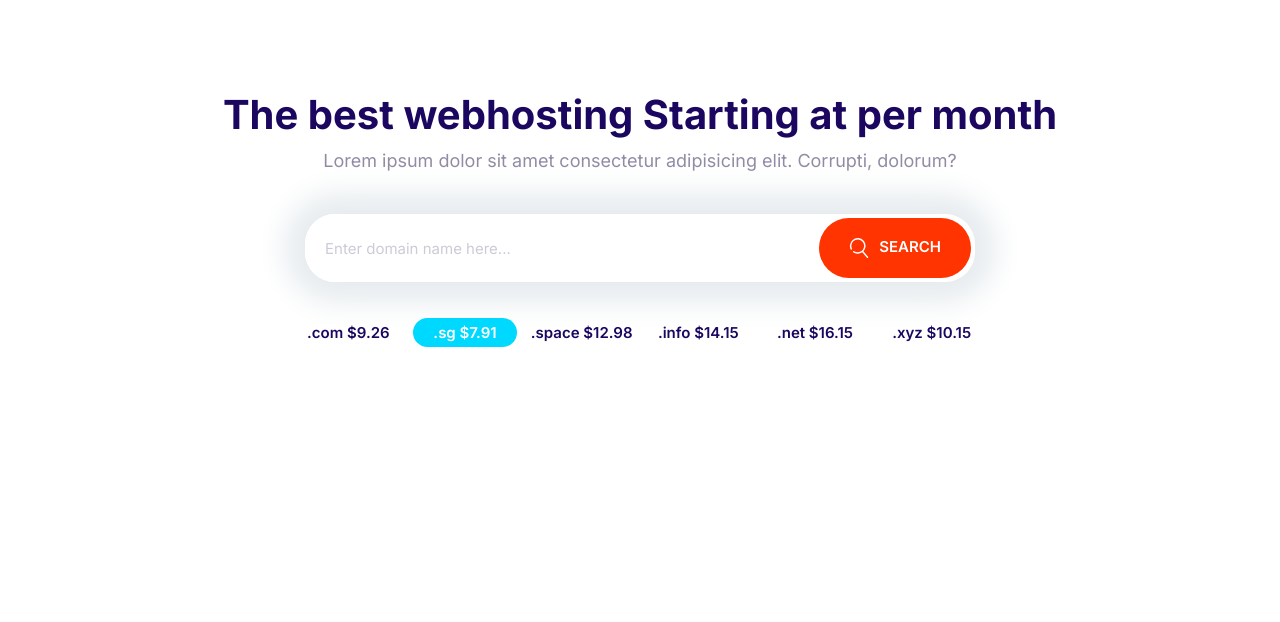
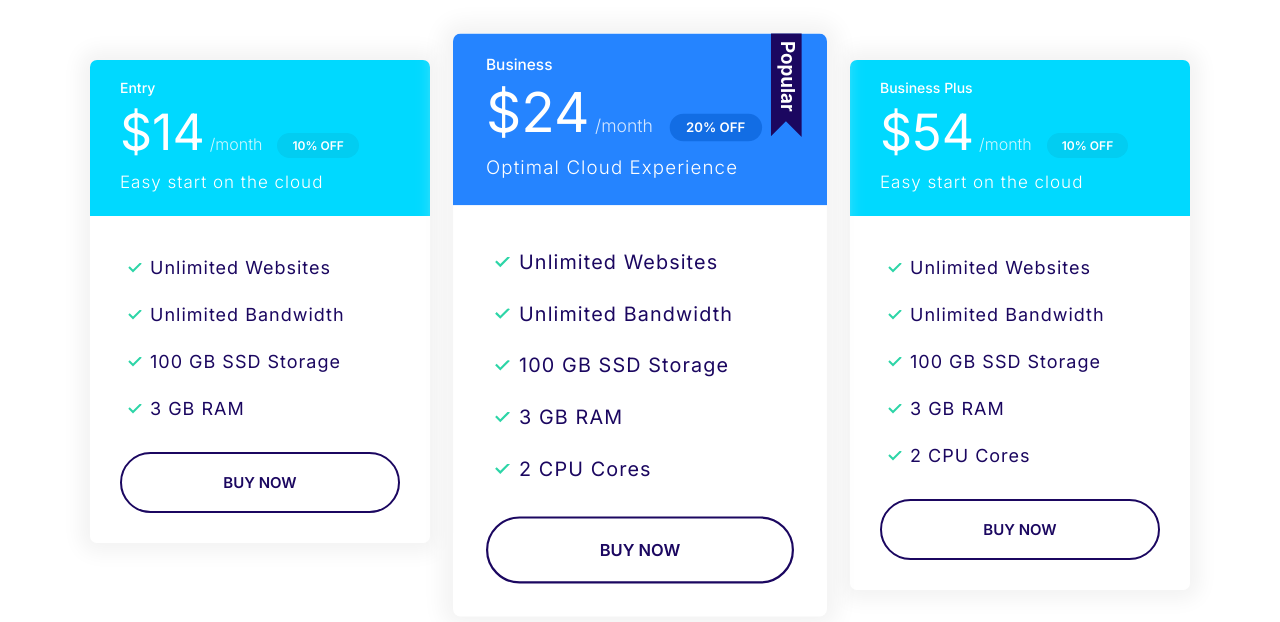
Before and after one commit to MoeinTbti/moshify, a plain HTML site: page index.html in a window 1280 px wide. Drawn offline with Linux system fonts and the light colour scheme.

Commit message:
Build the plan block component.

```diff
--- a/css/styles.css
+++ b/css/styles.css
@@ -336,11 +336,19 @@
     color: #fff;
 }
 
+.card--primary .badge--primary {
+    background: #126de4;
+}
+
 .card--secondary .badge--secondary {
     background: #02cdf1;
 }
 
 /* Plans */
+
+.plan {
+    transition: transform 0.2s ease-out;
+}
 
 .plan__name {
     color: #fff;
@@ -372,6 +380,10 @@
     letter-spacing: 1px;
 }
 
+.plan--popular {
+    transform: scale(1.1);
+}
+
 .plan--popular .card__header {
     position: relative;
 }
@@ -383,6 +395,14 @@
     position: absolute;
     top: -6px;
     right: 5%;
+}
+
+.plan:hover {
+    transform: scale(1.05);
+}
+
+.plan--popular:hover {
+    transform: scale(1.15);
 }
 
 @media screen and (min-width: 1024px) {
@@ -480,6 +500,12 @@
 @media screen and (min-width: 768px) {
     .grid--1x2 {
         grid-template-columns: repeat(2, 1fr);
+    }
+}
+
+@media screen and (min-width: 1024px) {
+    .grid--1x3 {
+      grid-template-columns: repeat(3, 1fr);
     }
 }
 
@@ -745,3 +771,14 @@
         font-size: 1.5rem;
     }
 }
+
+/* Plans Block */
+
+.block-plans .grid {
+    gap: 8rem 4rem;
+}
+
+.block-plans .card {
+    max-width: 500px;
+    margin: 0 auto;
+}
--- a/index.html
+++ b/index.html
@@ -14,34 +14,71 @@
     <link rel="stylesheet" href="css/styles.css" />
   </head>
   <body>
-    <section class="block container block-domain">
-      <header class="block__header">
-        <h2>The best webhosting Starting at per month</h2>
-        <p>
-          Lorem ipsum dolor sit amet consectetur adipisicing elit. Corrupti,
-          dolorum?
-        </p>
-      </header>
-      <div class="input-group">
-        <input
-          type="text"
-          class="input"
-          placeholder="Enter domain name here..."
-        />
-        <button class="btn btn--accent">
-          <svg class="icon icon--white">
-            <use xlink:href="images/sprite.svg#search"></use></svg
-          >Search
-        </button>
+    <section class="block container block-plans">
+      <div class="grid grid--1x3">
+        <div class="plan">
+          <div class="card card--secondary">
+            <header class="card__header">
+              <h3 class="plan__name">Entry</h3>
+              <span class="plan__price">$14</span>
+              <span class="plan__billing-cycle">/month</span>
+              <span class="badge badge--secondary badge--small">10% OFF</span>
+              <span class="plan__description">Easy start on the cloud</span>
+            </header>
+            <div class="card__body">
+              <ul class="list list--tick">
+                <li class="list__item">Unlimited Websites</li>
+                <li class="list__item">Unlimited Bandwidth</li>
+                <li class="list__item">100 GB SSD Storage</li>
+                <li class="list__item">3 GB RAM</li>
+              </ul>
+              <button class="btn btn--outline btn--block">Buy Now</button>
+            </div>
+          </div>
+        </div>
+        <div class="plan plan--popular">
+          <div class="card card--primary">
+            <header class="card__header">
+              <h3 class="plan__name">Business</h3>
+              <span class="plan__price">$24</span>
+              <span class="plan__billing-cycle">/month</span>
+              <span class="badge badge--primary badge--small">20% OFF</span>
+              <span class="plan__description">Optimal Cloud Experience</span>
+            </header>
+            <div class="card__body">
+              <ul class="list list--tick">
+                <li class="list__item">Unlimited Websites</li>
+                <li class="list__item">Unlimited Bandwidth</li>
+                <li class="list__item">100 GB SSD Storage</li>
+                <li class="list__item">3 GB RAM</li>
+                <li class="list__item">2 CPU Cores</li>
+              </ul>
+              <button class="btn btn--outline btn--block">Buy Now</button>
+            </div>
+          </div>
+        </div>
+        <div class="plan">
+          <div class="card card--secondary">
+            <header class="card__header">
+              <h3 class="plan__name">Business Plus</h3>
+              <span class="plan__price">$54</span>
+              <span class="plan__billing-cycle">/month</span>
+              <span class="badge badge--secondary badge--small">10% OFF</span>
+              <span class="plan__description">Easy start on the cloud</span>
+            </header>
+            <div class="card__body">
+              <ul class="list list--tick">
+                <li class="list__item">Unlimited Websites</li>
+                <li class="list__item">Unlimited Bandwidth</li>
+                <li class="list__item">100 GB SSD Storage</li>
+                <li class="list__item">3 GB RAM</li>
+                <li class="list__item">2 CPU Cores</li>
+              </ul>
+              <button class="btn btn--outline btn--block">Buy Now</button>
+            </div>
+          </div>
+        </div>
       </div>
-      <ul class="list block-domain__prices">
-        <li>.com $9.26</li>
-        <li><span class="badge badge--secondary">.sg $7.91</span></li>
-        <li>.space $12.98</li>
-        <li>.info $14.15</li>
-        <li>.net $16.15</li>
-        <li>.xyz $10.15</li>
-      </ul>
     </section>
     <script src="js/main.js"></script>
   </body>
```
Also changed, not shown: components/plans block.html (added, +66 -0 lines).
